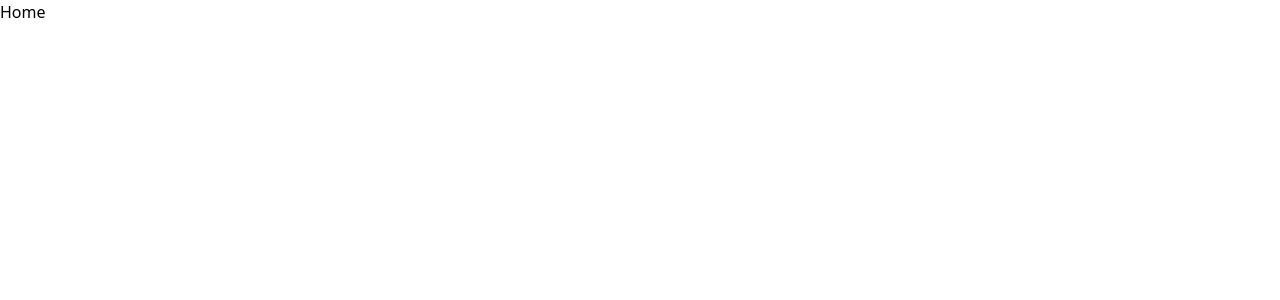
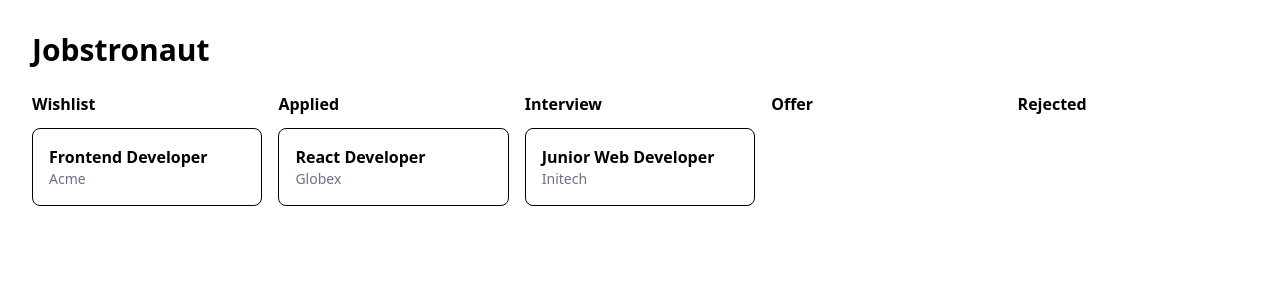
Before and after one commit to Syed-Asad-745/jobstronaut, a Next.js app: page / in a window 1280 px wide. Shown: the top 300 px of the page. Built offline with nearby package versions, Linux system fonts and the light colour scheme.

Commit message:
JobBoard and Job type created. Initial Cards structure displayed.

```diff
--- a/src/app/page.tsx
+++ b/src/app/page.tsx
@@ -1,7 +1,10 @@
+import JobBoard from "@/components/JobBoard";
+
 export default function Home() {
   return (
-    <div>
-      <h1>Home</h1>
-    </div>
+    <main className="p-8">
+      <h1 className="mb-6 text-3xl font-bold">Jobstronaut</h1>
+      <JobBoard />
+    </main>
   );
 }
--- /dev/null
+++ b/src/components/Board.tsx
@@ -0,0 +1,32 @@
+import { Job, JobStatus } from "@/types/job";
+import JobCard from "@/components/JobCard";
+
+const columns: { status: JobStatus; label: string }[] = [
+  { status: "wishlist", label: "Wishlist" },
+  { status: "applied", label: "Applied" },
+  { status: "interview", label: "Interview" },
+  { status: "offer", label: "Offer" },
+  { status: "rejected", label: "Rejected" },
+];
+
+export default function Board({ jobs }: { jobs: Job[] }) {
+  return (
+    <div className="grid gap-4 md:grid-cols-5">
+      {columns.map((column) => (
+        <section key={column.status}>
+          <h2 className="mb-3 font-semibold">{column.label}</h2>
+          <div className="flex flex-col gap-3">
+            {jobs
+              .filter((job) => job.status === column.status)
+              .map((job) => (
+                <JobCard
+                  key={job.id}
+                  job={job}
+                />
+              ))}
+          </div>
+        </section>
+      ))}
+    </div>
+  );
+}
--- /dev/null
+++ b/src/components/JobBoard.tsx
@@ -0,0 +1,12 @@
+"use client";
+
+import { useState } from "react";
+import { Job } from "@/types/job";
+import { sampleJobs } from "@/data/sample-jobs";
+import Board from "@/components/Board";
+
+export default function JobBoard() {
+  const [jobs, setJobs] = useState<Job[]>(sampleJobs);
+
+  return <Board jobs={jobs} />;
+}
--- /dev/null
+++ b/src/components/JobCard.tsx
@@ -0,0 +1,10 @@
+import { Job } from "@/types/job";
+
+export default function JobCard({ job }: { job: Job }) {
+  return (
+    <div className="rounded-lg border p-4">
+      <h3 className="font-semibold">{job.role}</h3>
+      <p className="text-sm text-gray-500">{job.company}</p>
+    </div>
+  );
+}
--- /dev/null
+++ b/src/data/sample-jobs.ts
@@ -0,0 +1,7 @@
+import { Job } from "@/types/job";
+
+export const sampleJobs: Job[] = [
+  { id: "1", company: "Acme", role: "Frontend Developer", status: "wishlist" },
+  { id: "2", company: "Globex", role: "React Developer", status: "applied" },
+  { id: "3", company: "Initech", role: "Junior Web Developer", status: "interview" },
+];
--- /dev/null
+++ b/src/types/job.ts
@@ -0,0 +1,8 @@
+export type JobStatus = "wishlist" | "applied" | "interview" | "offer" | "rejected";
+
+export type Job = {
+  id: string;
+  company: string;
+  role: string;
+  status: JobStatus;
+};
```
